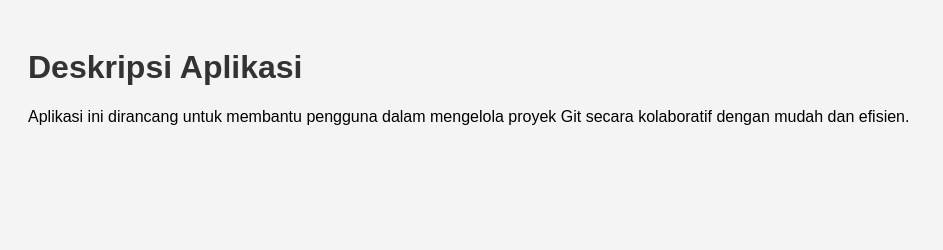
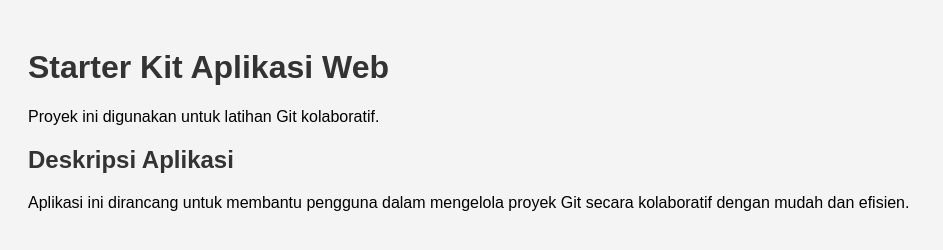
Before and after one commit to ihmfl2/folder-andi, a plain HTML site: page starter-kit/index.html in a window 1280 px wide. Shown: the whole page, without its empty margins (0-943 px from the left). Drawn offline with Linux system fonts and the light colour scheme.

Commit message:
feat: add new section on landing page

```diff
--- a/starter-kit/index.html
+++ b/starter-kit/index.html
@@ -6,8 +6,13 @@
     <link rel="stylesheet" href="css/style.css" />
   </head>
   <body>
-    <h1>Deskripsi Aplikasi</h1>
-    <p>Aplikasi ini dirancang untuk membantu pengguna dalam mengelola proyek Git secara kolaboratif dengan mudah dan efisien.</p>
+    <h1>Starter Kit Aplikasi Web</h1>
+    <p>Proyek ini digunakan untuk latihan Git kolaboratif.</p>
+    <section>
+      <h1>Deskripsi Aplikasi</h1>
+      <p>Aplikasi ini dirancang untuk membantu pengguna dalam mengelola proyek Git secara kolaboratif dengan mudah dan efisien.</p>
+    </section>
+
 
     <script src="js/script.js"></script>
   </body>
```
Also changed, not shown: index.html (deleted, +0 -14 lines).
